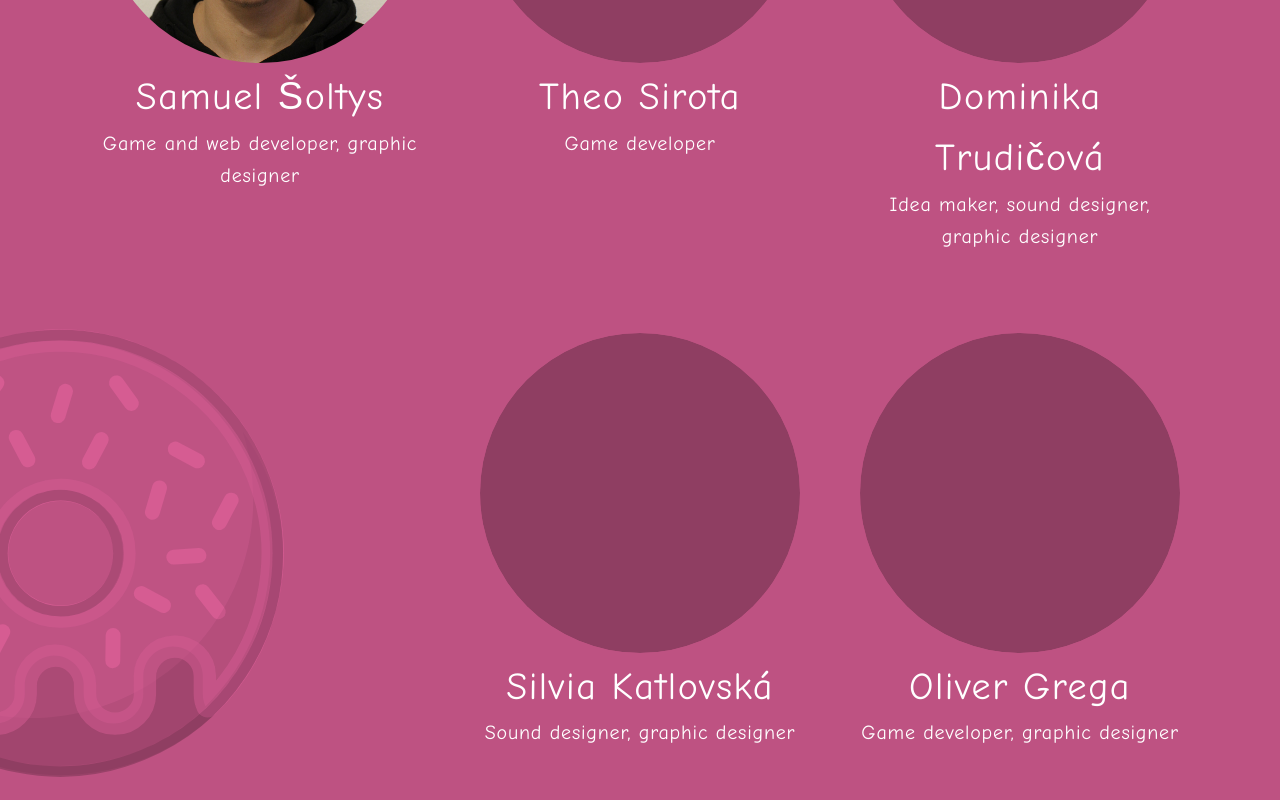
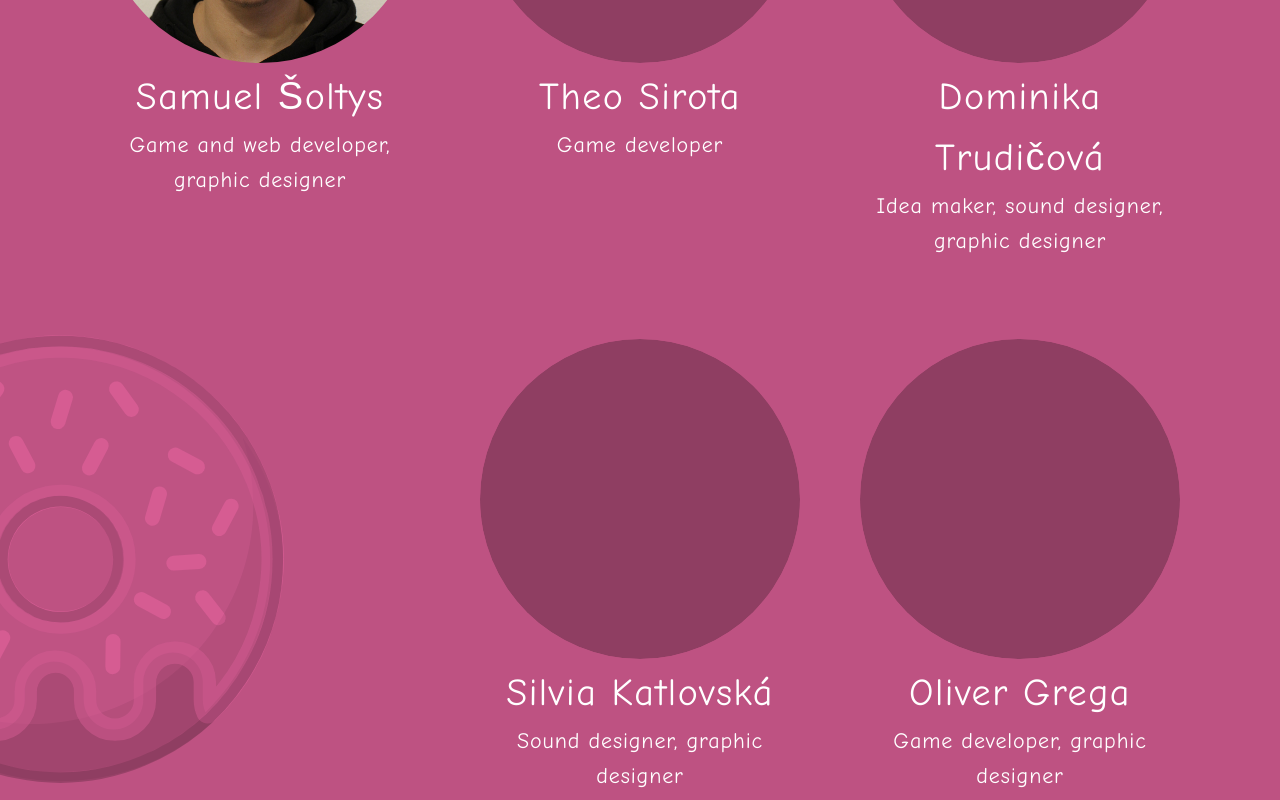
Before and after one commit to samuel-soltys/koblihy-website, a Next.js app: page / in a window 1280 px wide. Shown: the part 1520-2320 px from the top of the page. Built offline with nearby package versions, Linux system fonts and the light colour scheme; a web font is replaced by a local one.

Commit message:
Bg and typography fix

```diff
--- a/src/scss/design-system/_colors.scss
+++ b/src/scss/design-system/_colors.scss
@@ -24,8 +24,8 @@ $brown: #E3B381;
 /* -------------------------------------------------------------------------- */
 /*                                  Background                                */
 /* -------------------------------------------------------------------------- */
+body { background: linear-gradient($brown 0.01%, $darker_pink 0.011%); }
 html { background-color: $brown;}
-body { background-color: $darker_pink; }
 
 /* -------------------------------------------------------------------------- */
 /*                                   Selection                                */
--- a/src/scss/design-system/_typography.scss
+++ b/src/scss/design-system/_typography.scss
@@ -40,9 +40,9 @@ body, html {
 .font-xxl { font-size: 64px; }
 .font-xl { font-size: 48px; }
 .font-l { font-size: 32px; }
-.font-m { font-size: 20px; }
-.font-s { font-size: 16px; }
-.font-ss { font-size: 14px; }
+.font-m { font-size: 22px; }
+.font-s { font-size: 18px; }
+.font-ss { font-size: 16px; }
 
 // Set default font styling
 a, p, li, span, label, button {
```
